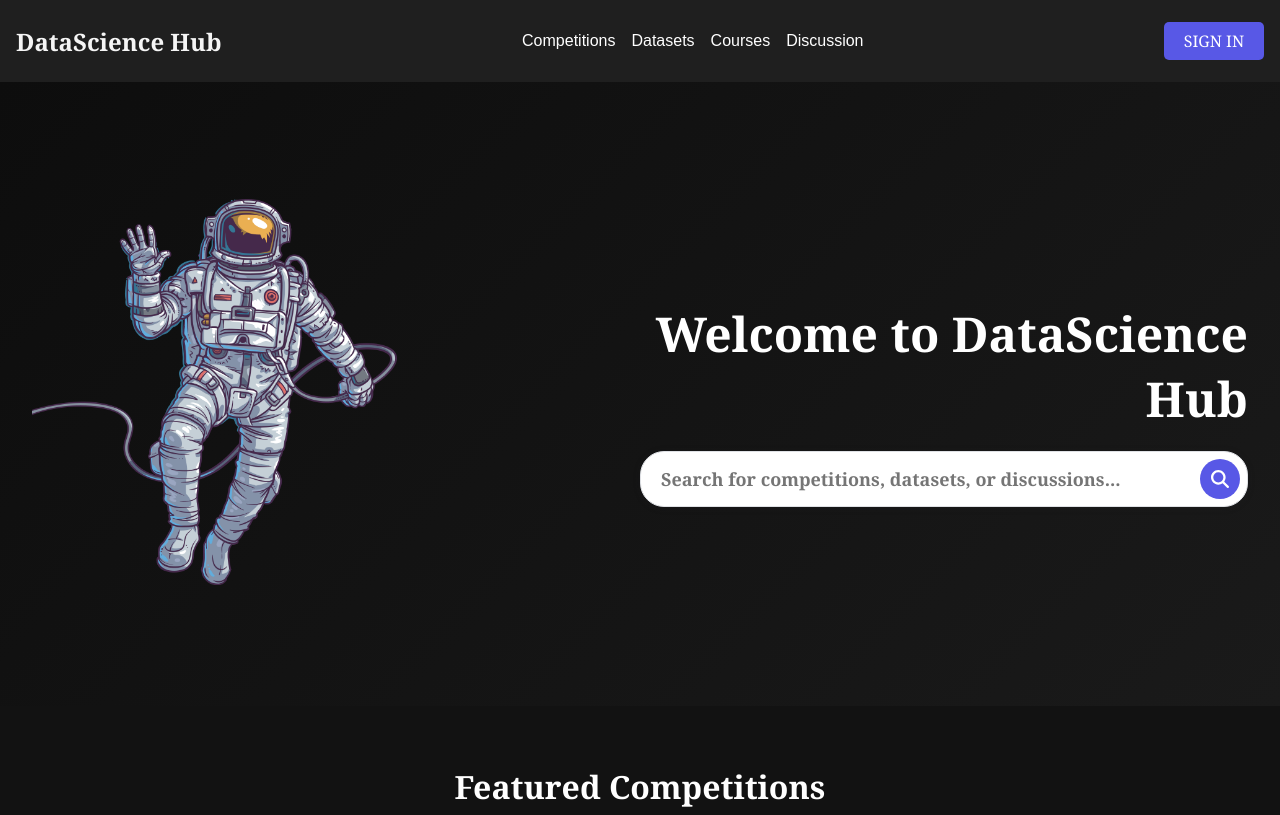
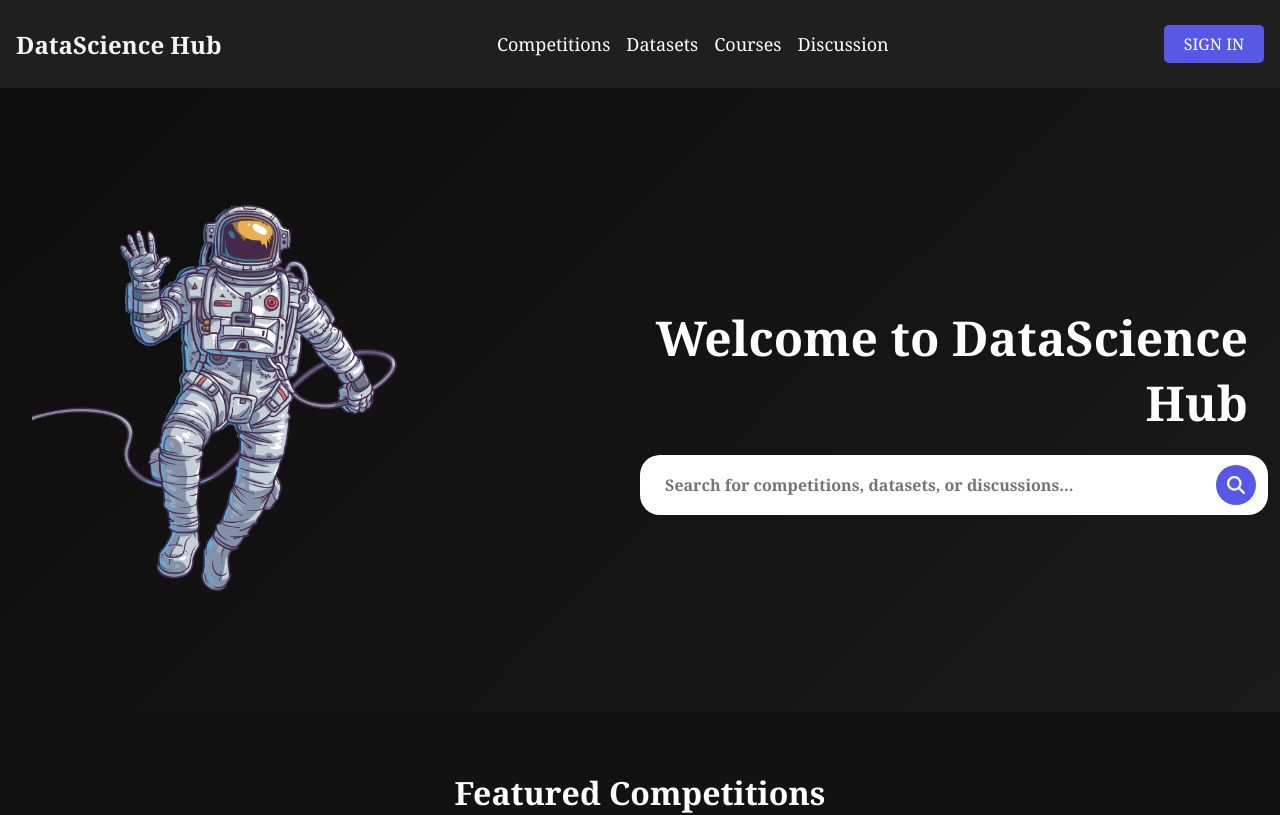
Before and after one commit to abhaykashyap31/Blockchain-based-Dataset-Marketplace, a React (Create React App) app in the folder Frontend/: page / in a window 1280 px wide. Shown: the top 815 px of the page. Built offline with nearby package versions, Linux system fonts and the light colour scheme.

Commit message:
Search button fix

```diff
--- a/Frontend/src/HomePage/Home.css
+++ b/Frontend/src/HomePage/Home.css
@@ -6,14 +6,16 @@ body {
     color: #fff;
 }
 
-a {
+li {
     text-decoration: none;
     color: white;
     font-size: large;
     font-family: Georgia, 'Times New Roman', Times, serif;
 }
-a:hover {
-    color: #0ff;
+li:hover {
+    color: whitesmoke;
+    font-size: larger;
+    font-weight: 800;
     text-decoration: underline; /* Add underline on hover */
     text-decoration-color: white; /* White underline */
     transition: width 0.4s ease;
@@ -187,35 +189,19 @@ footer p {
 }
 .search-container {
     display: flex;
+    width: 100%;
     justify-content: center;
     align-items: center;
-    width: 100%;
+    background-color: white;
+    padding:10px;
+    font-family: Georgia, 'Times New Roman', Times, serif;
+    font-weight: 700;
+    color:#1f1f1f;
+    border-radius: 20px;
     margin: 20px 0;
 }
 
-.search-wrapper {
-    display: flex;
-    align-items: center;
-    max-width: 600px;
-    width: 100%;
-    height: 44px;
-    border: 1px solid #dfe1e5;
-    border-radius: 24px;
-    padding: 5px;
-    box-shadow: 0 1px 6px rgba(32,33,36,0.28);
-    background: white;
-}
 
-.search-wrapper:hover {
-    box-shadow: 0 1px 6px rgba(32,33,36,0.45);
-}
-
-.search-wrapper input{
-    font-size: large;
-    font-weight: 700;
-    font-family: Georgia, 'Times New Roman', Times, serif;
-    color : #2a2a2a;
-}
 
 .search-input {
     flex: 1;
@@ -223,7 +209,9 @@ footer p {
     outline: none;
     padding: 0 15px;
     font-size: 16px;
-    font-family: Arial, sans-serif;
+    font-family: Georgia, 'Times New Roman', Times, serif;
+    font-weight: 800;
+    color:#1f1f1f;
     background: transparent;
 }
 
--- a/Frontend/src/HomePage/Home.js
+++ b/Frontend/src/HomePage/Home.js
@@ -37,7 +37,7 @@ const HomePage = () => {
                 <div className="hero-content">
                     <h1>Welcome to DataScience Hub</h1>
                     <div className="search-container">
-                        <div className="search-wrapper">
+
                             <input
                                 type="text"
                                 placeholder="Search for competitions, datasets, or discussions..."
@@ -48,8 +48,7 @@ const HomePage = () => {
                             <button className="search-button" onClick={handleSearch}>
                                 <FontAwesomeIcon icon={faSearch} />
                             </button>
-                        </div>
-                    </div>
+                     </div>
                 </div>
             </section>
 
```
